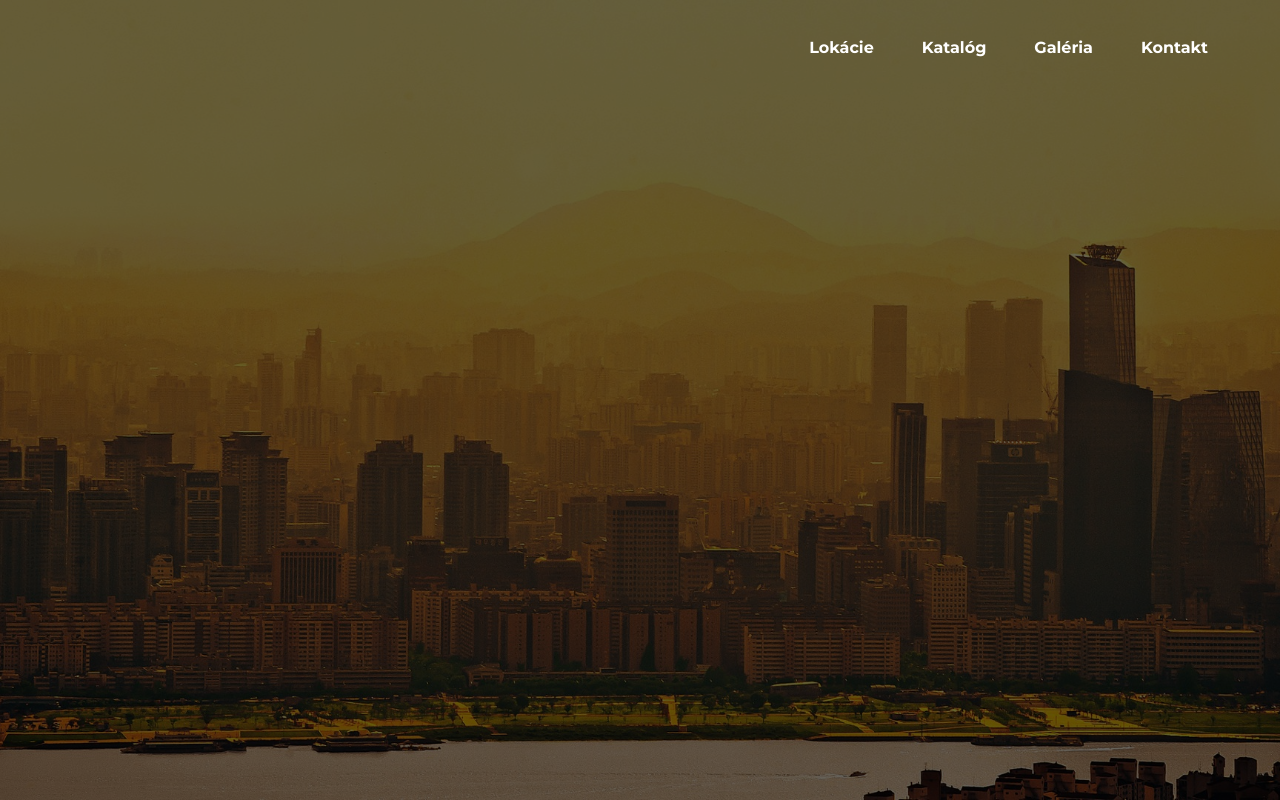
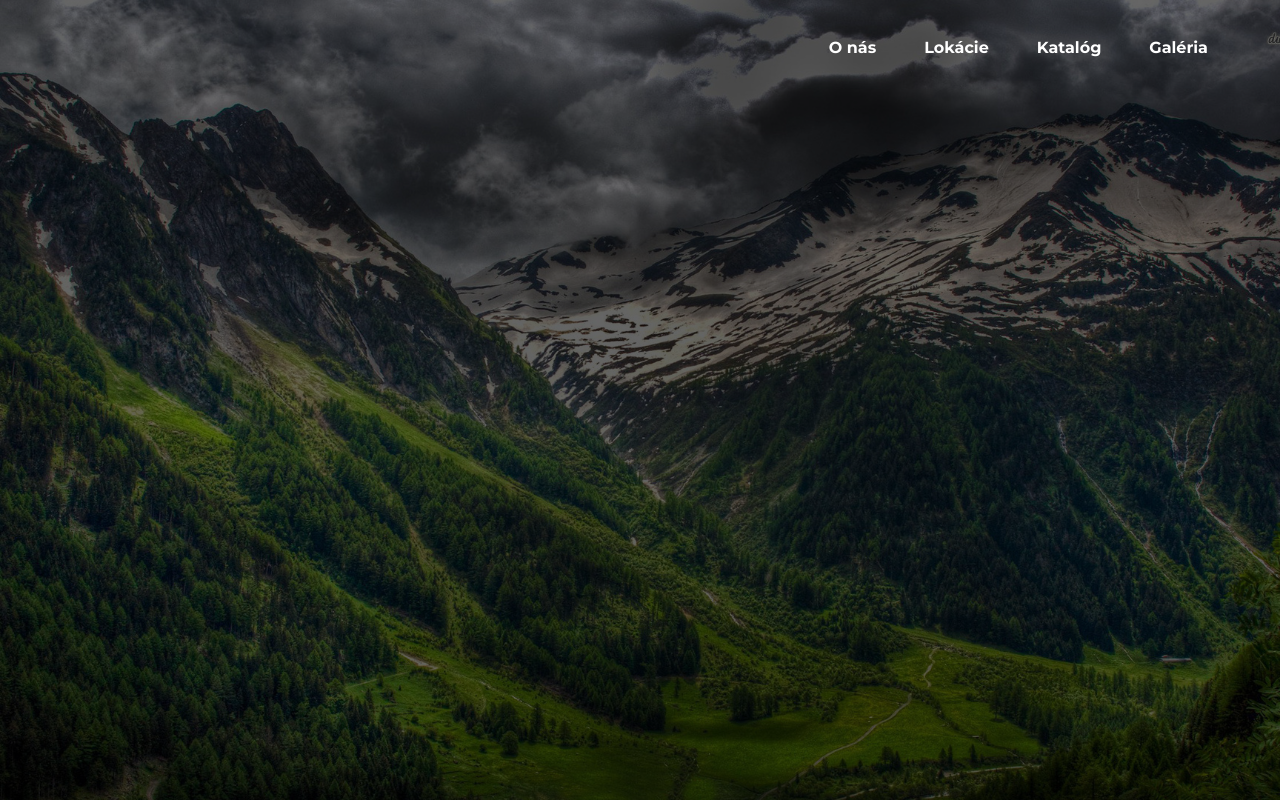
Before and after one commit to mxrshall/E-Travel-static, a React (Vite) app: page / in a window 1280 px wide. Built offline with nearby package versions, Linux system fonts and the light colour scheme.

Commit message:
Zaklad homepagu

```diff
--- a/src/App.jsx
+++ b/src/App.jsx
@@ -1,12 +1,12 @@
-import Lokacia from "./Lokacia"
 import Navbar from "./Navbar/Navbar"
+import Homepage from "./Homepage"
 
 function App() {
 
   return (
     <>
       <Navbar/>
-      <Lokacia/>
+      <Homepage/>
     </>
   )
 }
--- /dev/null
+++ b/src/Homepage.jsx
@@ -0,0 +1,13 @@
+import header2 from "./images/header/header2.jpg"
+
+function Homepage() {
+
+    return (
+        <>
+            <div className="w-full h-[100vh] bg-black opacity-60 absolute"></div>
+            <div className="w-full h-[100vh] bg-cover bg-center" style={{ backgroundImage: `url(${header2})`}}></div>
+        </>
+    )
+  }
+
+  export default Homepage
--- a/src/Navbar/NavbarComponents/Navigacia.jsx
+++ b/src/Navbar/NavbarComponents/Navigacia.jsx
@@ -2,10 +2,10 @@ function Navigacia() {
 
     return (
       <div className="w-11/12 flex justify-end items-center text-base text-white font-bold font-mont pr-12">
+        <p className="mx-6">O nás</p>
         <p className="mx-6">Lokácie</p>
         <p className="mx-6">Katalóg</p>
         <p className="mx-6">Galéria</p>
-        <p className="mx-6">Kontakt</p>
       </div>
     )
   }
```
